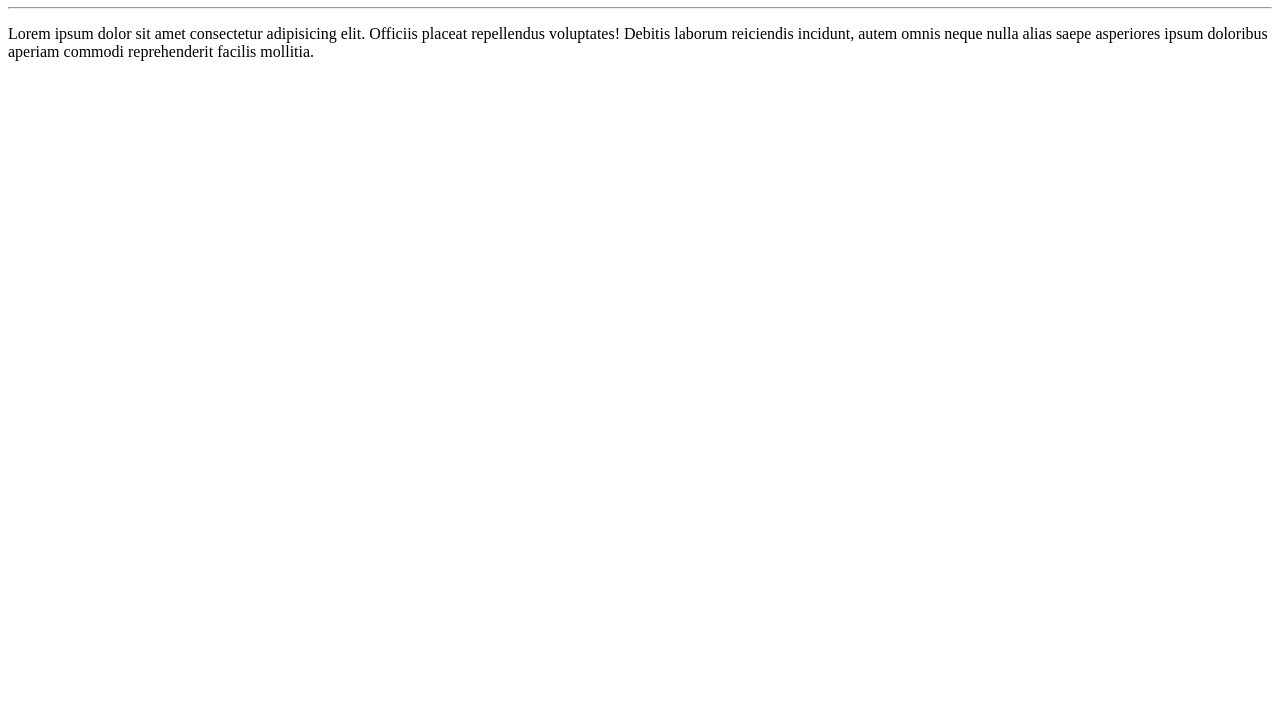
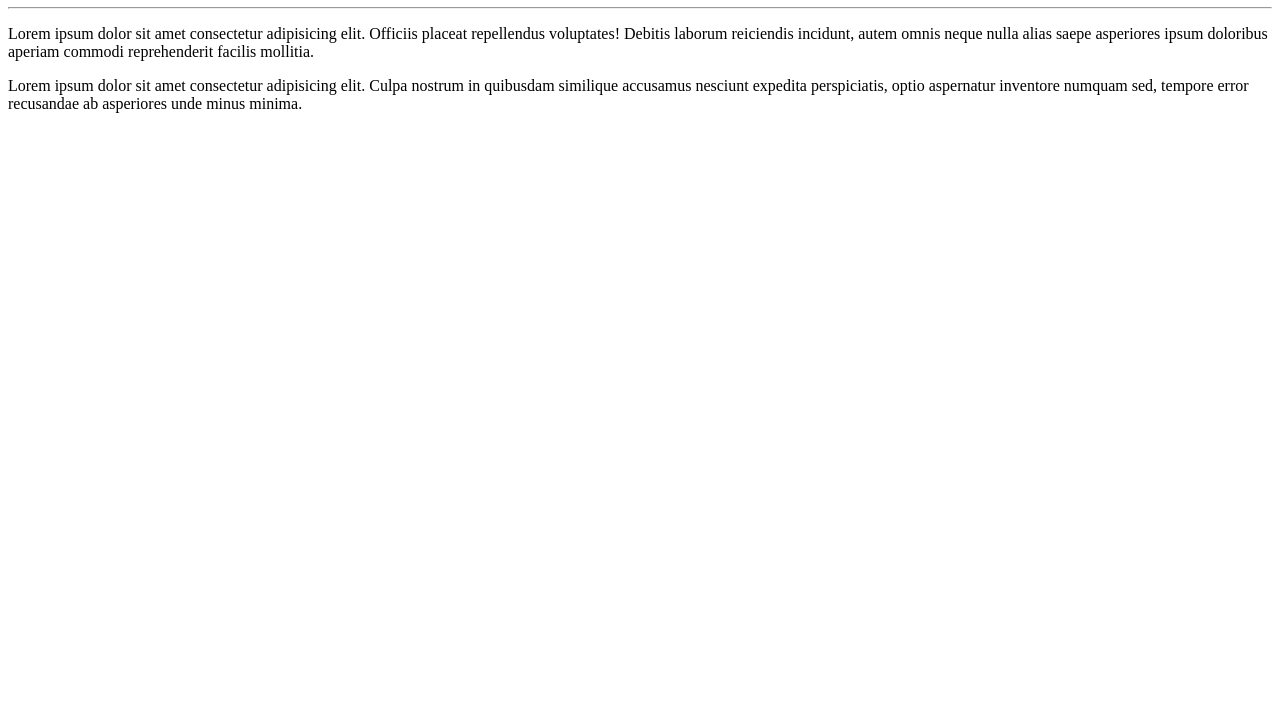
Before and after one commit to allanquirino/Ola-Mundo, a plain HTML site: page site-exemplo/index.html in a window 1280 px wide. Shown: the part 73-800 px from the top of the page. Drawn offline with Linux system fonts and the light colour scheme.

Commit message:
Adicionei paragrafo

```diff
--- a/site-exemplo/index.html
+++ b/site-exemplo/index.html
@@ -10,5 +10,6 @@
     <h1>Olá, Mundo!</h1>
     <hr>
     <p>Lorem ipsum dolor sit amet consectetur adipisicing elit. Officiis placeat repellendus voluptates! Debitis laborum reiciendis incidunt, autem omnis neque nulla alias saepe asperiores ipsum doloribus aperiam commodi reprehenderit facilis mollitia.</p>
+    <p>Lorem ipsum dolor sit amet consectetur adipisicing elit. Culpa nostrum in quibusdam similique accusamus nesciunt expedita perspiciatis, optio aspernatur inventore numquam sed, tempore error recusandae ab asperiores unde minus minima.</p>
 </body>
 </html>
```
